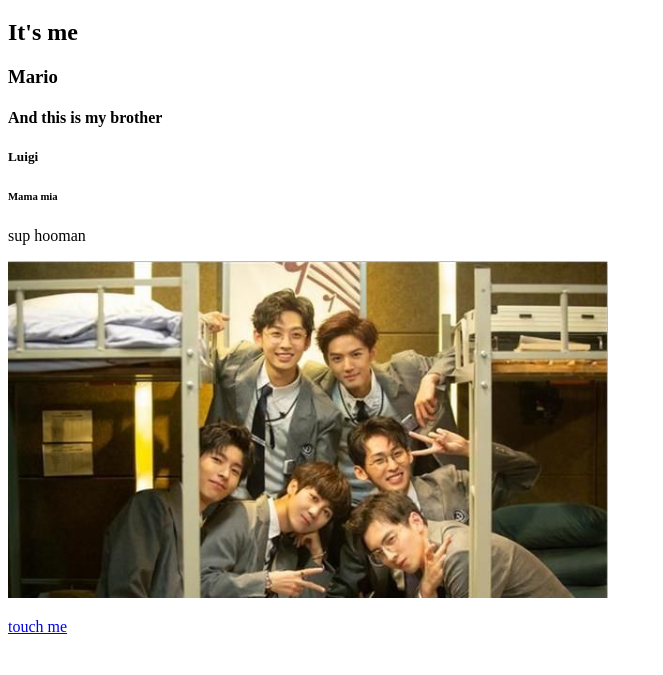
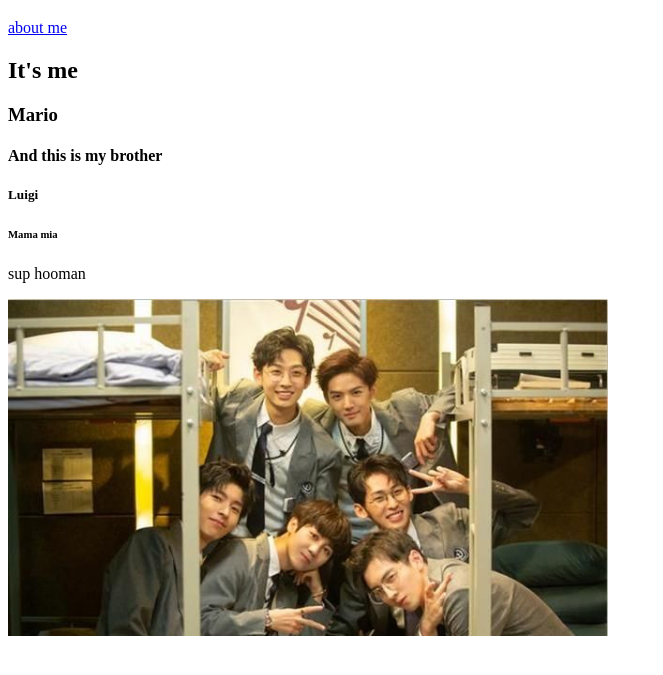
Before and after one commit to YoriYozora/my-blog, a plain HTML site: page index.html in a window 1280 px wide. Shown: the part 61-736 px from the top of the page, without its empty margins (0-663 px from the left). Drawn offline with Linux system fonts and the light colour scheme.

Commit message:
Add files via upload

```diff
--- a/index.html
+++ b/index.html
@@ -4,17 +4,16 @@
 <meta charset="utf-8">
 <title>My blog</title>
 </head>
-
 <body>
 <h1>Hello</h1>
+<a href="about.html">about me</a>
 <h2>It's me</h2>
 <h3>Mario</h3>
 <h4>And this is my brother</h4>
 <h5>Luigi</h5>
 <h6>Mama mia</h6>
 <p>sup hooman
-<p><img src="photo.jpg" alt="The Detective Academy" width="600"/></p>
-<a href="https://mgtv.com">touch me</a>
+<p><img src="images/photo.jpg" alt="The Detective Academy" width="600"/></p>
 </p>
 </body>
 </html>
```
Also changed, not shown: about.html (added, +16 -0 lines), images/photo.jpg (added).
